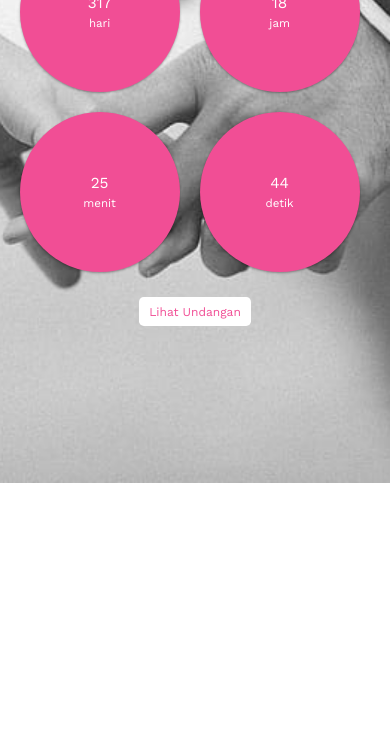
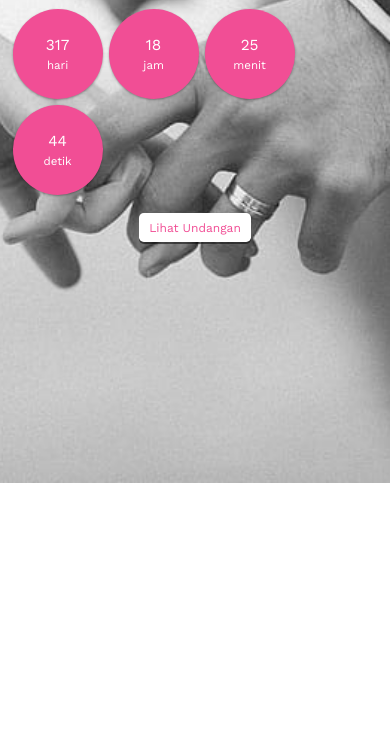
Before and after one commit to heryantofaizal/weddinginvitation, a plain HTML site: page wedding invitation/index.html in a window 390 px wide. Shown: the part 361-1100 px from the top of the page. Drawn offline with nearby package versions, Linux system fonts and the light colour scheme.

Commit message:
Update style.css

```diff
--- a/wedding invitation/style.css
+++ b/wedding invitation/style.css
@@ -58,6 +58,7 @@ body {
 .hero a {
   color: var(--pink);
   background-color: white;
+  box-shadow: var(--shadow);
 }
 
 .hero a:hover {
@@ -72,6 +73,9 @@ body {
   html {
     font-size: 75%;
   }
+  .simply-countdown > .simply-section {
+    padding:60px;
+    }
 }
 
 /* Tablet */
@@ -79,10 +83,20 @@ body {
   html {
     font-size: 65%;
   }
+  .simply-countdown > .simply-section {
+    padding:60px;
+    margin:5px;
+
+    }
 }
 /* Mobile phone */
 @media (max-width: 576px) {
   html {
     font-size: 60%;
   }
+  .simply-countdown > .simply-section {
+    padding: 45px;
+    margin: 3px;
+
+    }
 }
```
